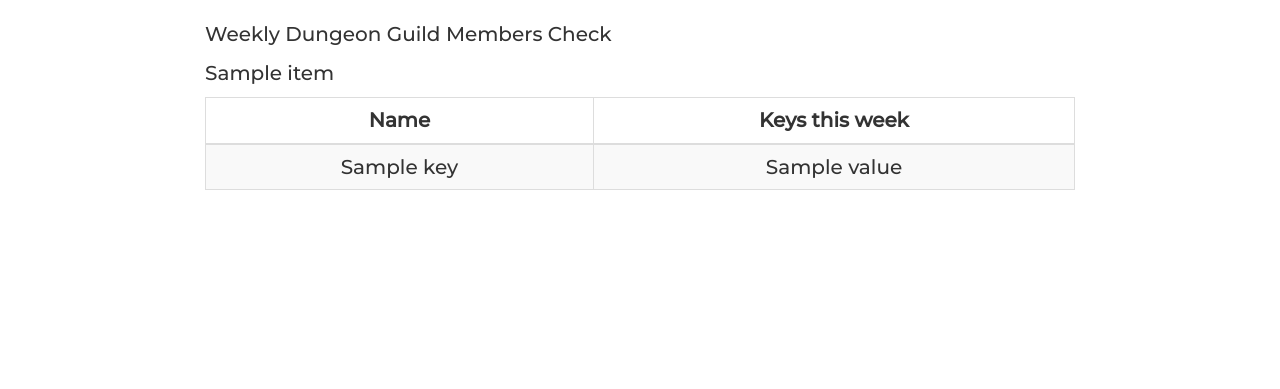
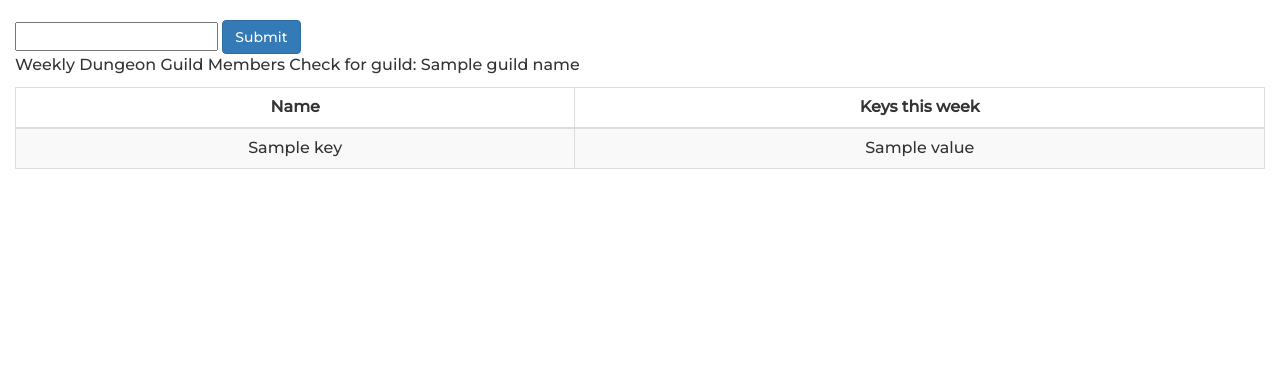
Before and after one commit to bartoszkonarski/wow-helper, a Django app: template navbarpages/templates/dungeoncheck.html in a window 1280 px wide. Shown: the part 52-441 px from the top of the page. Run offline with Django 3.2, Linux system fonts and the light colour scheme; the template is opened without the code that fills it: most values are stand-ins (such as "Sample title", 1, 10 or a date in 2020); some libraries are stand-ins or nearby versions.

Commit message:
guild selection added

```diff
--- a/navbarpages/templates/base.html
+++ b/navbarpages/templates/base.html
@@ -43,7 +43,7 @@
 </nav>
 
 
-  <div class="container" id="mainpage">
+  <div class="container-fluid" id="mainpage">
     {% block content %}
     {% endblock %}
   </div>
--- a/navbarpages/templates/dungeoncheck.html
+++ b/navbarpages/templates/dungeoncheck.html
@@ -1,9 +1,15 @@
 {% extends 'base.html' %} {% block content %}
-<p>Weekly Dungeon Guild Members Check</p>
-<table class="table table-striped table-bordered table-hover" id="resultsTable">
-	{% for item in objects %}
-	<p>{{item}}</p>
-	{% endfor %}
+<form method="POST" action="{% url 'dungeoncheck' %}">
+	{% csrf_token %}
+	<input name="guildname" id="guildname">
+	<button type="submit" class="btn btn-primary" id="submitbutton">
+		Submit
+	</button>
+</form>
+	<p>Weekly Dungeon Guild Members Check for guild: {{ GuildName }}</p>
+	<table
+		class="table table-striped table-bordered table-hover"
+		id="resultsTable">
 		<thead class="thead-light">
 			<tr>
 				<th scope="col">Name</th>
@@ -12,11 +18,14 @@
 		</thead>
 		<tbody>
 			{% for key, value in sorted_dict.items %}
+				{% if key != 'GuildName' %}
 				<tr scope="row">
 					<td>{{key}}</td>
 					<td>{{value}}</td>
 				</tr>
+				{% endif %}
 			{% endfor %}
 		</tbody>
 	</table>
 	{% endblock %}
+</form>
```
Also changed, not shown: navbarpages/views.py (+11 -5 lines), db.sqlite3. Lines whose indentation alone changed are shown as unchanged.
